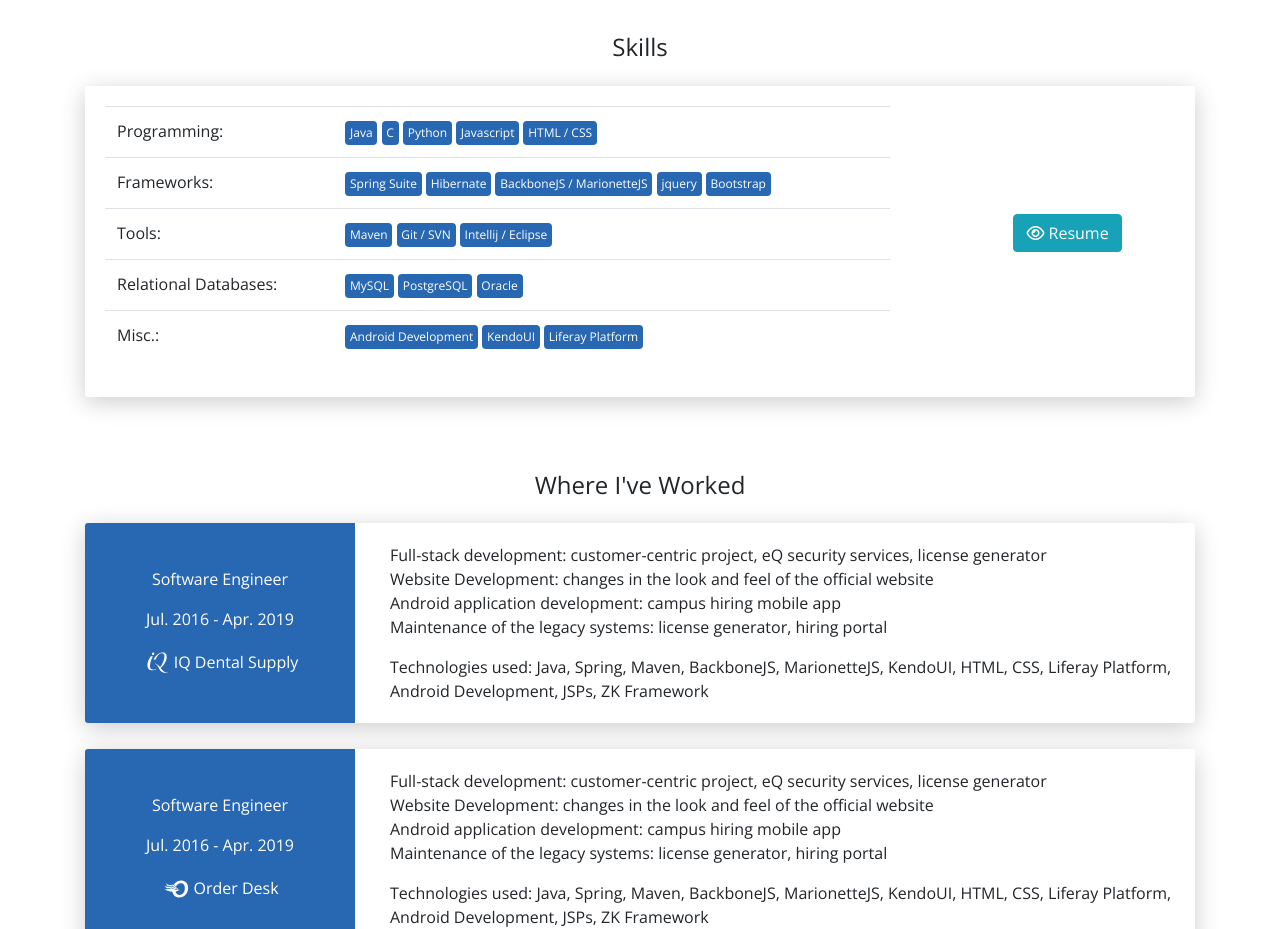
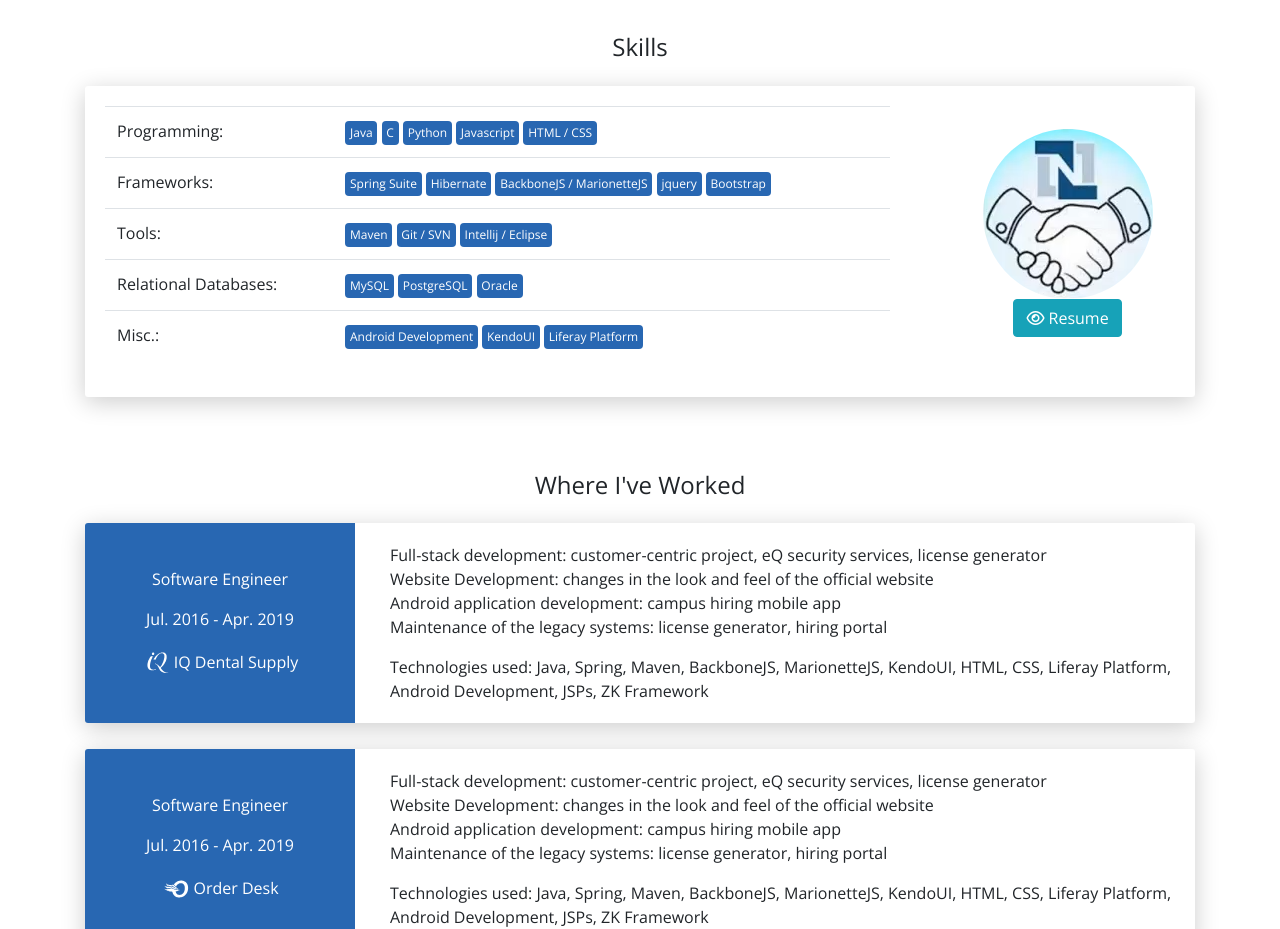
Before and after one commit to hakunamoni/personal_website, a plain HTML site: page index.html in a window 1280 px wide. Shown: the part 1180-2109 px from the top of the page. Drawn offline with nearby package versions, Linux system fonts and the light colour scheme.

Commit message:
logo image

```diff
--- a/index.html
+++ b/index.html
@@ -176,6 +176,7 @@
                     <div class="col-md-3 align-self-center text-center">
                         <div class="card-body">
                             <div>
+                                <img width="170" src="favicon_io/logo_hm_170_170.png">
                                 <p>
                                     <a href="media/CV_HM.pdf" class="button btn btn-info text-white"
                                        target="_blank"><i
```
